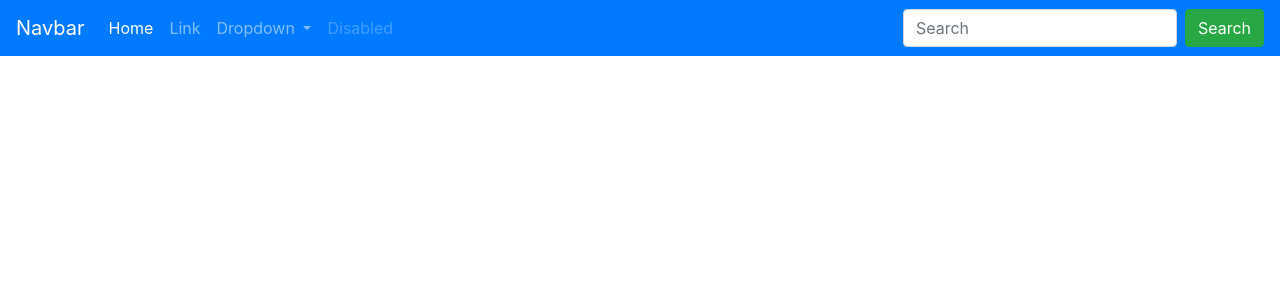
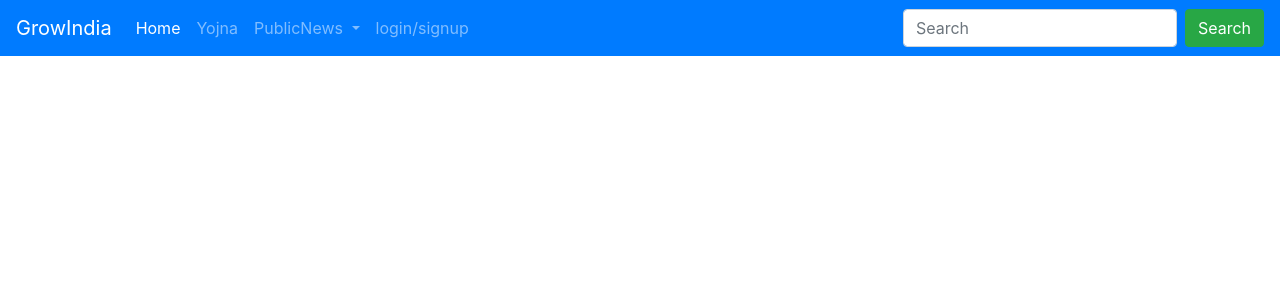
Before and after one commit to SauravMishraa/OneStepTowardsChange, a Django app: page / in a window 1280 px wide. Shown: the top 300 px of the page. Run offline with Django 3.2, Linux system fonts and the light colour scheme; some libraries are stand-ins or nearby versions.

Commit message:
navbar navigation

```diff
--- a/src/templates/base/navbar.html
+++ b/src/templates/base/navbar.html
@@ -1,6 +1,9 @@
 {% load static %}
+{% url 'ProjectHome' as projecthome_url %}
+{% url 'Yojna:YojnaHome' as yojnahome_url %}
+{% url 'PublicNews:PublicNewsHome' as publicnewshome_url %}
 <nav class="navbar navbar-expand-lg navbar-dark bg-primary">
-  <a class="navbar-brand" href="#">Navbar</a>
+  <a class="navbar-brand" href="{{ projecthome_url }}">GrowIndia</a>
   <button class="navbar-toggler" type="button" data-toggle="collapse" data-target="#navbarSupportedContent" aria-controls="navbarSupportedContent" aria-expanded="false" aria-label="Toggle navigation">
     <span class="navbar-toggler-icon"></span>
   </button>
@@ -8,24 +11,24 @@
   <div class="collapse navbar-collapse" id="navbarSupportedContent">
     <ul class="navbar-nav mr-auto">
       <li class="nav-item active">
-        <a class="nav-link" href="#">Home <span class="sr-only">(current)</span></a>
+        <a class="nav-link" href="{{ projecthome_url }}">Home<span class="sr-only">(current)</span></a>
       </li>
       <li class="nav-item">
-        <a class="nav-link" href="#">Link</a>
+        <a class="nav-link" href="{{yojnahome_url}}">Yojna</a>
       </li>
       <li class="nav-item dropdown">
-        <a class="nav-link dropdown-toggle" href="#" id="navbarDropdown" role="button" data-toggle="dropdown" aria-haspopup="true" aria-expanded="false">
-          Dropdown
+        <a class="nav-link dropdown-toggle" href="{{publicnewshome_url}}" id="navbarDropdown" role="button" data-toggle="dropdown" aria-haspopup="true" aria-expanded="false">
+          PublicNews
         </a>
         <div class="dropdown-menu" aria-labelledby="navbarDropdown">
-          <a class="dropdown-item" href="#">Action</a>
+          <a class="dropdown-item" href="{{publicnewshome_url}}">Latest News</a>
           <a class="dropdown-item" href="#">Another action</a>
           <div class="dropdown-divider"></div>
           <a class="dropdown-item" href="#">Something else here</a>
         </div>
       </li>
       <li class="nav-item">
-        <a class="nav-link disabled" href="#">Disabled</a>
+        <a class="nav-link " href="#">login/signup</a>
       </li>
     </ul>
     <form class="form-inline my-2 my-lg-0">
```
